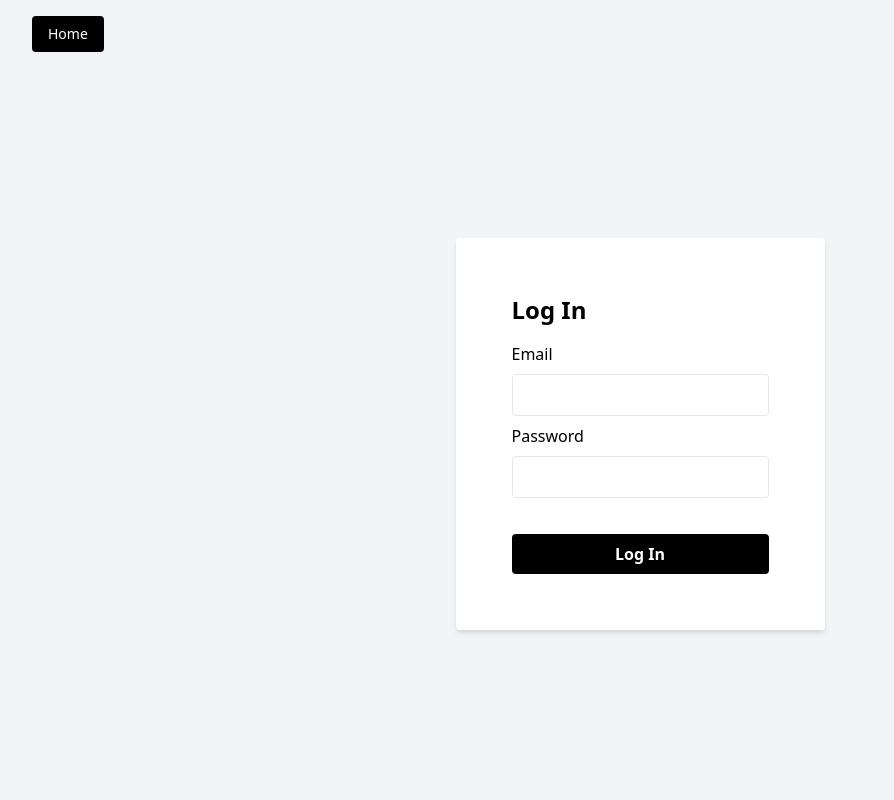
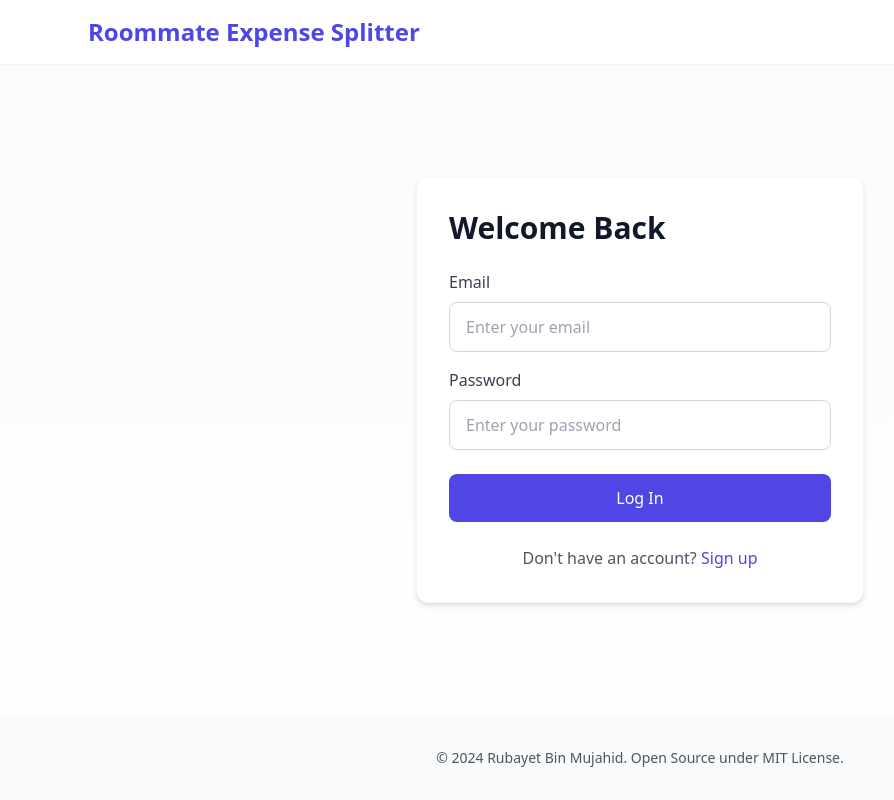
Before and after one commit to Rubayet19/roommate-expense-splitter, a Next.js app in the folder client/: page /login in a window 1280 px wide. Shown: the whole page, without its empty margins (0-894 px from the left). Built offline with nearby package versions, Linux system fonts and the light colour scheme; no server answers.

Commit message:
Update login page.tsx

```diff
--- a/client/app/login/page.tsx
+++ b/client/app/login/page.tsx
@@ -3,9 +3,8 @@
 import { useState } from 'react';
 import { useRouter } from 'next/navigation';
 import { login } from '../services/authService';
-import { GoogleLogin, CredentialResponse } from '@react-oauth/google';
-import { jwtDecode } from "jwt-decode";
-import axios from 'axios';
+import Link from 'next/link';
+import { motion } from 'framer-motion';
 
 export default function LoginPage() {
   const [username, setUsername] = useState('');
@@ -28,90 +27,86 @@ export default function LoginPage() {
     }
   };
 
-  const handleGoogleSignIn = async (credentialResponse: CredentialResponse) => {
-    try {
-      if (credentialResponse.credential) {
-        const decoded = jwtDecode<{ email: string }>(credentialResponse.credential);
-        console.log(decoded);
-
-        // Send the token to your backend
-        const response = await axios.post('http://localhost:8080/api/auth/google', {
-          token: credentialResponse.credential
-        });
-
-        if (response.data.token) {
-          localStorage.setItem('user', JSON.stringify(response.data));
-          router.push('/dashboard');
-        } else {
-          setError('Google sign-in failed. Please try again.');
-        }
-      } else {
-        setError('Google sign-in failed. No credential received.');
-      }
-    } catch (error) {
-      console.error('Error during Google sign-in:', error);
-      setError('An error occurred during Google sign-in. Please try again.');
-    }
-  };
-
   const handleBackToHome = () => {
     router.push('/');
   };
 
   return (
-    <div className="flex flex-col items-center min-h-screen bg-gray-100">
-      <header className="w-full text-white py-4 px-8">
-        <button onClick={handleBackToHome} className="bg-black hover:bg-slate-700 text-white text-sm py-2 px-4 rounded">
-          Home
-        </button>
+    <div className="flex flex-col min-h-screen bg-gradient-to-b from-gray-50 to-white">
+      {/* Navigation */}
+      <header className="bg-white shadow-sm py-4">
+        <div className="max-w-6xl mx-auto px-4 sm:px-6 flex justify-between items-center">
+          <Link href="/">
+            <div className="text-2xl font-bold text-indigo-600">Roommate Expense Splitter</div>
+          </Link>
+        </div>
       </header>
-      <div className="flex justify-center items-center flex-grow">
-        <div className="bg-white p-14 rounded shadow-md">
-          <h2 className="text-2xl font-bold mb-4">Log In</h2>
-          {error && <p className="text-red-500 mb-4">{error}</p>}
+
+      <div className="flex justify-center items-center flex-grow py-12 px-4">
+        <motion.div
+          initial={{ opacity: 0, y: 20 }}
+          animate={{ opacity: 1, y: 0 }}
+          transition={{ duration: 0.5 }}
+          className="bg-white p-8 rounded-xl shadow-md border border-gray-100 w-full max-w-md"
+        >
+          <h2 className="text-3xl font-bold text-gray-900 mb-6">Welcome Back</h2>
+          {error && (
+            <div className="bg-red-50 text-red-600 p-3 rounded-lg mb-6">
+              {error}
+            </div>
+          )}
           <form onSubmit={handleSubmit}>
-            <div className="mb-2">
-              <label htmlFor="username" className="block mb-2">Email</label>
+            <div className="mb-4">
+              <label htmlFor="username" className="block text-gray-700 font-medium mb-2">Email</label>
               <input
                 type="text"
                 id="username"
                 value={username}
                 onChange={(e) => setUsername(e.target.value)}
                 required
-                className="w-full px-3 py-2 border rounded"
+                className="w-full px-4 py-3 border border-gray-300 rounded-lg focus:ring-2 focus:ring-indigo-500 focus:border-indigo-500 transition-colors"
+                placeholder="Enter your email"
               />
             </div>
-            <div className="mb-4">
-              <label htmlFor="password" className="block mb-2">Password</label>
+            <div className="mb-6">
+              <label htmlFor="password" className="block text-gray-700 font-medium mb-2">Password</label>
               <input
                 type="password"
                 id="password"
                 value={password}
                 onChange={(e) => setPassword(e.target.value)}
                 required
-                className="w-full px-3 py-2 border rounded"
+                className="w-full px-4 py-3 border border-gray-300 rounded-lg focus:ring-2 focus:ring-indigo-500 focus:border-indigo-500 transition-colors"
+                placeholder="Enter your password"
               />
             </div>
-            <button type="submit" className="w-full mt-5 bg-black hover:bg-slate-700 text-white font-bold py-2 px-4 rounded">
+            <motion.button
+              type="submit"
+              whileHover={{ scale: 1.02 }}
+              whileTap={{ scale: 0.98 }}
+              className="w-full bg-indigo-600 hover:bg-indigo-700 text-white font-medium py-3 px-4 rounded-lg transition-colors"
+            >
               Log In
-            </button>
+            </motion.button>
           </form>
-          {/* <div className="relative py-2">
-            <div className="absolute inset-0 flex items-center">
-              <div className="w-full border-t border-gray-300"></div>
-            </div>
-            <div className="relative flex justify-center text-sm">
-              <span className="px-2 bg-white text-gray-500">Or</span>
-            </div>
+          <div className="mt-6 text-center">
+            <p className="text-gray-600">
+              Don&apos;t have an account?{' '}
+              <Link href="/signup" className="text-indigo-600 hover:text-indigo-800 font-medium">
+                Sign up
+              </Link>
+            </p>
           </div>
-          <GoogleLogin
-            onSuccess={handleGoogleSignIn}
-            onError={() => {
-              setError('Google Sign-In failed. Please try again.');
-            }}
-          /> */}
+        </motion.div>
+      </div>
+
+      <footer className="bg-gray-50 py-8">
+        <div className="max-w-6xl mx-auto px-4 sm:px-6">
+          <div className="text-center text-sm text-gray-600">
+            © 2024 Rubayet Bin Mujahid. Open Source under MIT License.
+          </div>
         </div>
-      </div>
+      </footer>
     </div>
   );
 }
```
